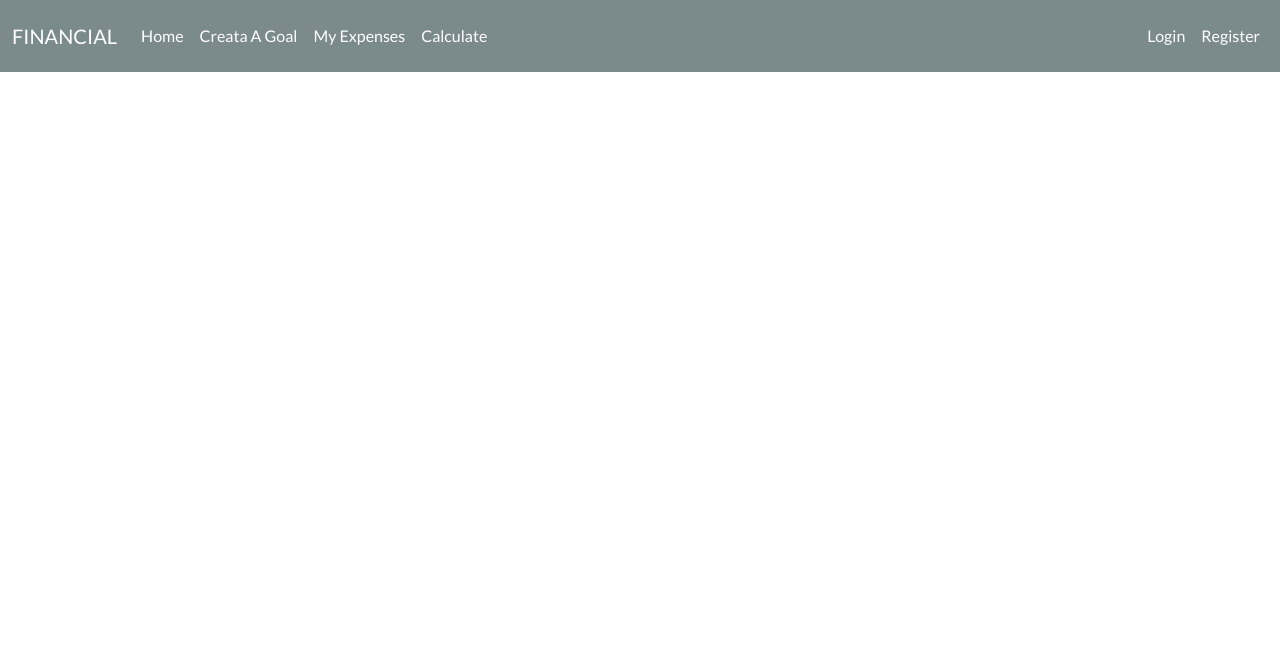
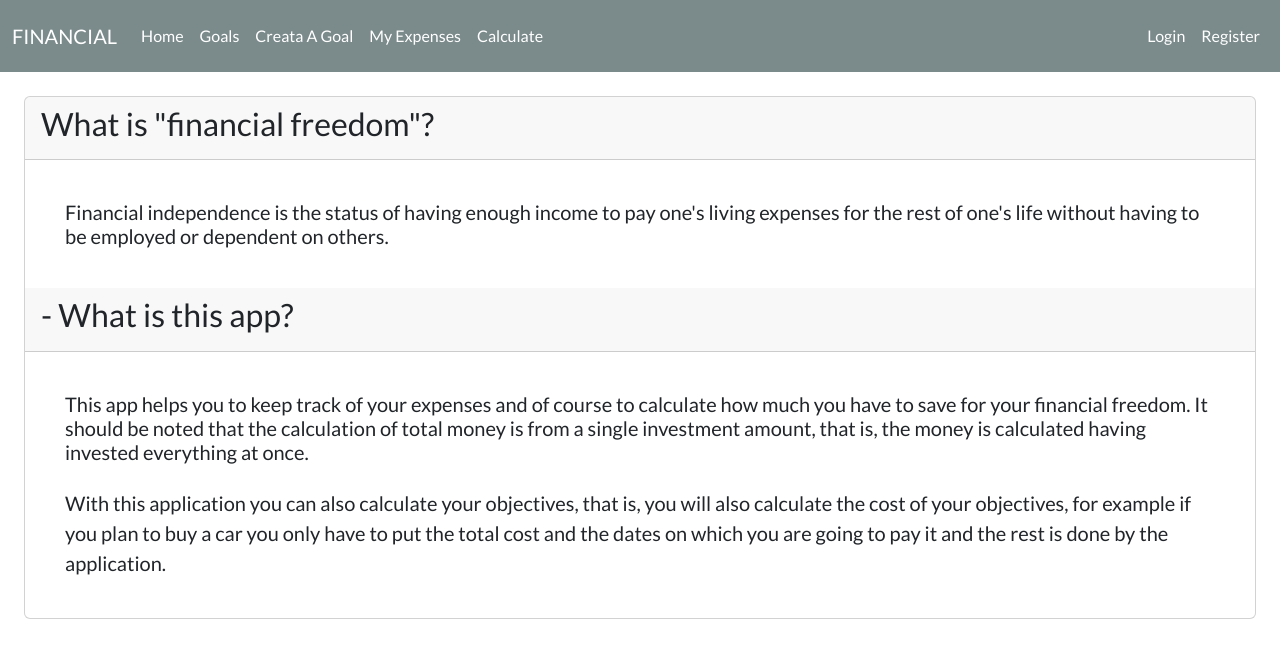
Before and after one commit to ArielGola/financial-app-frontend, a React (Create React App) app: page /home in a window 1280 px wide. Shown: the top 658 px of the page. Built offline with nearby package versions, Linux system fonts and the light colour scheme.

Commit message:
Fix alls warnings (with desactive eslint exaustive deps) || Create component of information about financial freedom and our app

```diff
--- a/src/App.js
+++ b/src/App.js
@@ -18,6 +18,7 @@ import Calculator from './components/Calculator/Calculator';
 import InputExpenses from './components/InputExpenses/InputExpenses';
 import Login from './components/Login/Login';
 import Register from './components/Register/Register';
+import HomeInfo from "./components/HomeInfo/HomeInfo";
 
 initInterceptor();
 
@@ -52,8 +53,12 @@ function App() {
 
       <div className="contaier p-4">
 
-        <Route path="/" exact >
+        <Route path="/goals" exact >
           <GoalsList logged={logged} handleLogged={handleLogged} />
+        </Route>
+
+        <Route path="/home" exact >
+          <HomeInfo />
         </Route>
 
         <Route path="/edit/:id" render={(props) => <CreateGoal {...props} />}/>
--- a/src/components/Calculator/Calculator.jsx
+++ b/src/components/Calculator/Calculator.jsx
@@ -20,6 +20,33 @@ import Loader from "../Loader/Loader";
 function Calculator() {
 
   useEffect(() => {
+
+    getData();
+
+    // eslint-disable-next-line react-hooks/exhaustive-deps
+  }, []);
+
+
+  const [expenses, setExpenses] = useState([]);
+  const [goals, setGoals] = useState([]);
+  const [incomes, setIncomes] = useState(0);
+  const [gExpenses, setgExpenses] = useState(0);
+  const [gGoalsCost, setgGoalsCost] = useState(0);
+  const [goalsCostPerMont, setGoalsCostPerMont] = useState(0);
+  const [desiredInterest, setDesiredInterest] = useState(0);
+  const [capitalNeeded, setCapitalNeeded] = useState(0);
+  const [estimatedYears, setEstimatedYears] = useState(0);
+  const [currentCLI, setCurrentCLI] = useState(0);
+  const [futureCLI, setFutureCLI] = useState(0);
+  const [capitalNeededNewCLI, setCapitalNeededNewCLI] = useState(0);
+	const [errorGet, setErrorGet] = useState(false);
+	const [loader, setLoader] = useState(true);
+
+
+  const onChangeInteres = (e) => {
+    setDesiredInterest(e.target.value);
+  };
+
 
   async function getData() {
     try {
@@ -55,31 +82,6 @@ function Calculator() {
     } catch (error) {
       setErrorGet(true);
     }
-		};
-
-    getData();
-
-  }, []);
-
-
-  const [expenses, setExpenses] = useState([]);
-  const [goals, setGoals] = useState([]);
-  const [incomes, setIncomes] = useState(0);
-  const [gExpenses, setgExpenses] = useState(0);
-  const [gGoalsCost, setgGoalsCost] = useState(0);
-  const [goalsCostPerMont, setGoalsCostPerMont] = useState(0);
-  const [desiredInterest, setDesiredInterest] = useState(0);
-  const [capitalNeeded, setCapitalNeeded] = useState(0);
-  const [estimatedYears, setEstimatedYears] = useState(0);
-  const [currentCLI, setCurrentCLI] = useState(0);
-  const [futureCLI, setFutureCLI] = useState(0);
-  const [capitalNeededNewCLI, setCapitalNeededNewCLI] = useState(0);
-	const [errorGet, setErrorGet] = useState(false);
-	const [loader, setLoader] = useState(true);
-
-
-  const onChangeInteres = (e) => {
-    setDesiredInterest(e.target.value);
   };
 
 
--- a/src/components/CreateGoal/CreateGoal.jsx
+++ b/src/components/CreateGoal/CreateGoal.jsx
@@ -20,8 +20,10 @@ function CreateGoal(props) {
 
         // Manage => Edit on || Edit off
         if (window.location.pathname.includes('edit')) {
+          let id = props.match.params.id;
+
           const response = await Axios.get(
-            "http://localhost:4000/api/financial/goals/" + props.match.params.id
+            "http://localhost:4000/api/financial/goals/" + id
           );
           const data = response.data;
 
@@ -31,7 +33,7 @@ function CreateGoal(props) {
           setDeadline(new Date(data.deadline));
           setCurrentDate(new Date(data.currentDate));
           setIsEdit(true);
-          setIdEditing(props.match.params.id);
+          setIdEditing(id);
         } else {
           setIsEdit(false);
         }
@@ -45,6 +47,7 @@ function CreateGoal(props) {
 
     getData();
 
+    // eslint-disable-next-line react-hooks/exhaustive-deps
   }, []);
 
   let history = useHistory();
--- a/src/components/GoalsList/GoalsList.jsx
+++ b/src/components/GoalsList/GoalsList.jsx
@@ -1,5 +1,5 @@
 // Modules
-import React, { useState, useEffect, useCallback } from "react";
+import React, { useState, useEffect } from "react";
 import Axios from "axios";
 import { Link } from "react-router-dom";
 import { format } from "timeago.js";
@@ -13,6 +13,7 @@ function GoalsList() {
 
     getGoals();
 
+    // eslint-disable-next-line react-hooks/exhaustive-deps
   }, []);
 
   const [goals, setGoals] = useState([]);
@@ -20,7 +21,7 @@ function GoalsList() {
   const [errorGet, setErrorGet] = useState(false);
 
 
-  const getGoals = useCallback(async () => {
+  const getGoals = async () => {
     try {
 
       const response = await Axios.get(
@@ -34,7 +35,7 @@ function GoalsList() {
       setGoals(false);
       setErrorGet(true);
     }
-  });
+  };
 
 
   const deleteGoal = async (id) => {
@@ -101,7 +102,7 @@ function GoalsList() {
               <div className="card-footer d-flex justify-content-between">
                 <div className="d-flex align-items-center">
                   <p>
-                    {format(goal.currentDate)} // {format(goal.deadline)}
+                    {format(goal.currentDate) + " // " + format(goal.deadline)}
                   </p>
                 </div>
                 <div>
--- /dev/null
+++ b/src/components/HomeInfo/HomeInfo.jsx
@@ -0,0 +1,32 @@
+import React from 'react';
+
+function HomeInfo() {
+    return (
+        <div className="col-md-12">
+        <div className="card">
+          <div className="card-header">
+            <h3>What is "financial freedom"?</h3>
+          </div>
+          <div className="card-body">
+            <p className="h5 m-4">
+            Financial independence is the status of having enough income to pay one's living expenses for the rest of one's life without having to be employed or dependent on others.
+            </p>
+          </div>
+
+          <div className="card-header">
+            <h3>- What is this app?</h3>
+          </div>
+          <div className="card-body">
+            <p className="h5 m-4">
+            This app helps you to keep track of your expenses and of course to calculate how much you have to save for your financial freedom. It should be noted that the calculation of total money is from a single investment amount, that is, the money is calculated having invested everything at once.
+            </p>
+            <p className="lead m-4">
+            With this application you can also calculate your objectives, that is, you will also calculate the cost of your objectives, for example if you plan to buy a car you only have to put the total cost and the dates on which you are going to pay it and the rest is done by the application.
+            </p>
+          </div>
+        </div>
+      </div>
+    )
+}
+
+export default HomeInfo;
--- a/src/components/NavMenu/NavMenu.jsx
+++ b/src/components/NavMenu/NavMenu.jsx
@@ -24,7 +24,7 @@ function NavMenu(props) {
 
       handleLoggedNavMenu(false);
 
-      history.push("/create");
+      history.push("/home");
 
     } catch (error) {
       console.log(error.message);
@@ -35,7 +35,7 @@ function NavMenu(props) {
   return (
     <nav className="navbar navbar-expand-lg navbar-dark bg-dark">
       <div className="container-fluid">
-        <Link className="navbar-brand" to="/#">
+        <Link className="navbar-brand" to="/home">
           FINANCIAL
         </Link>
         <button
@@ -51,8 +51,11 @@ function NavMenu(props) {
         </button>
         <div className="collapse navbar-collapse" id="navbarNavAltMarkup">
           <div className="navbar-nav">
-            <Link className="nav-link" to="/#">
+            <Link className="nav-link" to="/home">
               Home
+            </Link>
+            <Link className="nav-link" to="/goals">
+              Goals
             </Link>
             <Link className="nav-link" to="/create">
               Creata A Goal
@@ -79,9 +82,9 @@ function NavMenu(props) {
               </div>
             ) : (
               <div className="navbar-nav float-right">
-                <a className="nav-link" onClick={deleteSession}>
+                <Link className="nav-link" onClick={deleteSession} to="#">
                   Logout
-                </a>
+                </Link>
               </div>
             )
           }
```
Lines whose indentation alone changed are shown as unchanged.
